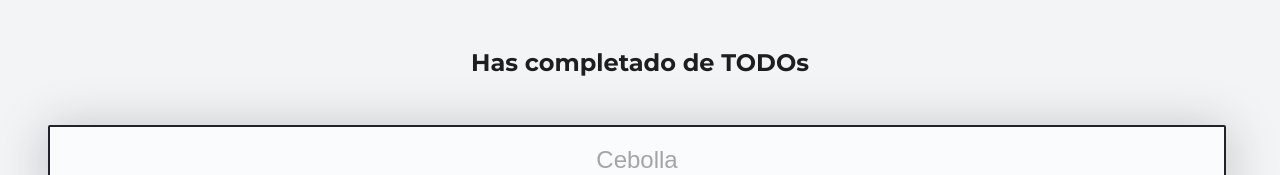
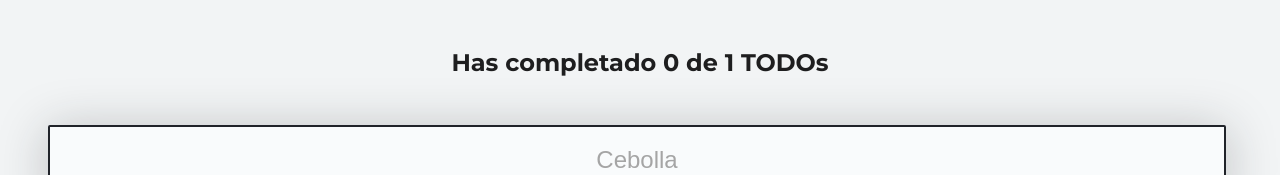
Before and after one commit to HugoGT/react, a React (Create React App) app: page / in a window 1280 px wide. Shown: the top 175 px of the page. Built offline with nearby package versions, Linux system fonts and the light colour scheme.

Commit message:
Fixed todo counter

```diff
--- a/src/components/TodoCounter.jsx
+++ b/src/components/TodoCounter.jsx
@@ -3,7 +3,7 @@ import './css/TodoCounter.css';
 import { TodoContext } from './TodoContext';
 
 function TodoCounter() {
-  const { total: totalTodos, completed: completedTodos } = React.useContext(TodoContext);
+  const { totalTodos, completedTodos } = React.useContext(TodoContext);
 
   return (
     <h2 className="TodoCounter">Has completado {completedTodos} de {totalTodos} TODOs</h2>
```
